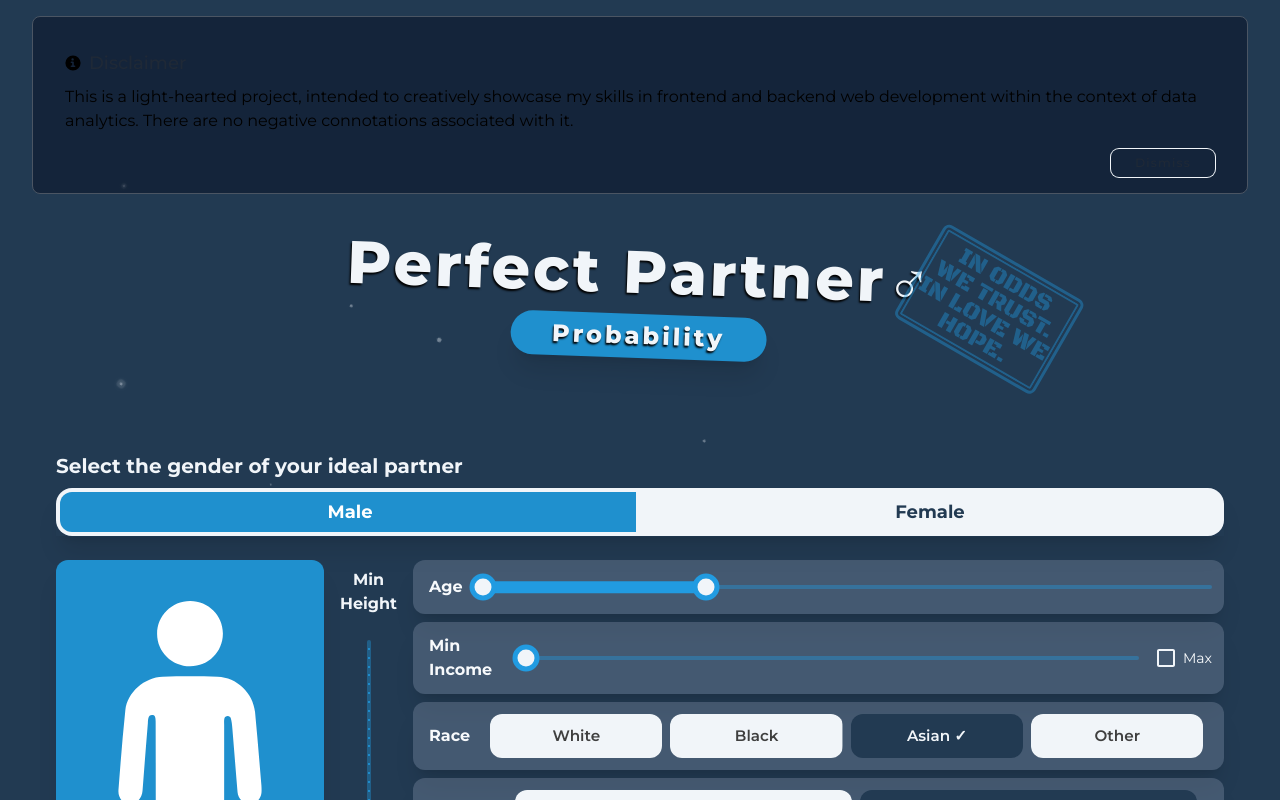
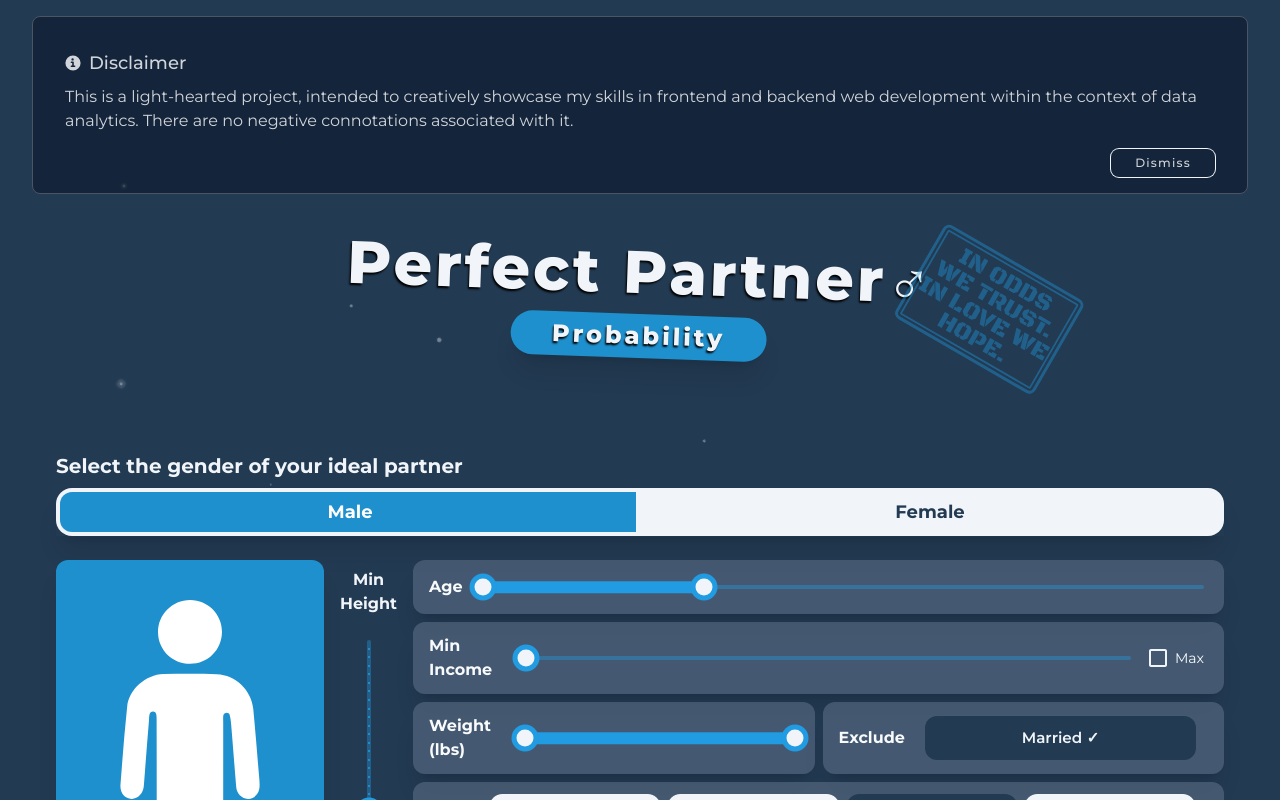
Before and after one commit to numanwaziri/how-rare-am-i, a React (Vite) app in the folder Frontend_React/: page / in a window 1280 px wide. Shown: the top 800 px of the page. Built offline with nearby package versions, Linux system fonts and the light colour scheme.

Commit message:
replace the bmi exclusion option with a weight slider

```diff
--- a/Frontend_React/src/App.jsx
+++ b/Frontend_React/src/App.jsx
@@ -14,6 +14,10 @@ function App({ sex, setSex, sexColors }) {
     val: 152.4,
     isMax: false,
   });
+  const [weight, setWeight] = useSessionStorageState(
+    "weight",
+    [29.4835, 256.27968905],
+  );
   const [income, setIncome] = useSessionStorageState("income", {
     val: 0,
     isMax: false,
@@ -26,7 +30,7 @@ function App({ sex, setSex, sexColors }) {
     Other: false,
   });
   const [exclude, setExclude] = useSessionStorageState("exclude", {
-    Obese: false,
+    // "BMI>30": false,
     Married: true,
   });
   const [isLoading, setIsLoading] = useSessionStorageState("isLoading", false);
@@ -34,7 +38,15 @@ function App({ sex, setSex, sexColors }) {
 
   const fetchData = async () => {
     setIsLoading(true);
-    const URL = createApiRequest(sex, height, income, age, race, exclude);
+    const URL = createApiRequest(
+      sex,
+      height,
+      income,
+      age,
+      weight,
+      race,
+      exclude,
+    );
     try {
       const response = await fetch(URL);
       if (!response.ok) {
@@ -79,6 +91,8 @@ function App({ sex, setSex, sexColors }) {
             setIncome={setIncome}
             age={age}
             setAge={setAge}
+            weight={weight}
+            setWeight={setWeight}
             race={race}
             setRace={setRace}
             exclude={exclude}
@@ -104,6 +118,7 @@ function App({ sex, setSex, sexColors }) {
               height={height}
               income={income}
               age={age}
+              weight={weight}
               race={race}
               exclude={exclude}
             />{" "}
--- a/Frontend_React/src/components/CheckBoxGrid/CheckboxGrid.jsx
+++ b/Frontend_React/src/components/CheckBoxGrid/CheckboxGrid.jsx
@@ -14,8 +14,12 @@ const CheckboxGrid = memo(({ items, sex, value, setValue }) => {
     <div className="flex flex-1 items-center justify-center gap-3 transition-all">
       <div
         className={`justify-content-center grid flex-1 ${
-          items.length == 4 ? "grid-cols-4" : "grid-cols-2"
-        } justify-items-center gap-2 rounded-2xl max-md:grid-cols-2 max-sm:gap-1 max-sm:p-1`}
+          items.length == 4
+            ? "grid-cols-4  max-md:grid-cols-2"
+            : items.length == 1
+              ? "grid-cols-1 "
+              : "grid-cols-2"
+        } justify-items-center gap-2 rounded-2xl max-sm:gap-1 max-sm:p-1`}
       >
         {items.map((item, index) => (
           <CustomCheckbox
@@ -36,7 +40,7 @@ const CheckboxGrid = memo(({ items, sex, value, setValue }) => {
             : "-ml-7 scale-0 max-sm:-ml-10"
         }`}
       >
-        {items.length === 2 ? "Both" : "Any"}
+        {items.length === 4 ? "Any" : ""}
       </span>
     </div>
   );
--- a/Frontend_React/src/components/CompositeComponents/Controls.jsx
+++ b/Frontend_React/src/components/CompositeComponents/Controls.jsx
@@ -13,6 +13,8 @@ export const Controls = memo(
     setIncome,
     age,
     setAge,
+    weight,
+    setWeight,
     race,
     setRace,
     exclude,
@@ -34,6 +36,30 @@ export const Controls = memo(
       ),
       [race, sex, setRace],
     );
+
+    const WeightSlider = useMemo(() => {
+      return (
+        <CustomSlider
+          sex={sex}
+          sexColors={sexColors}
+          value={weight}
+          setValue={setWeight}
+          min={29.4835}
+          max={256.27968905}
+          step={5 / 2.20462262185}
+          gaps={5 / 2.20462262185}
+          formatLabel={(kg) => {
+            let val;
+            if (kg === 29.4835 || kg === 256.27968905) {
+              val = "Any";
+            } else {
+              val = Math.round(kg * 2.20462262185);
+            }
+            return val;
+          }}
+        />
+      );
+    }, [sex, weight, setWeight]);
 
     const excludeCheckboxGrid = useMemo(
       () => (
@@ -117,9 +143,11 @@ export const Controls = memo(
           value={income}
         />
 
+        <div className="flex gap-2 max-lg:flex-col">
+          <HorizontalStack text="Weight (lbs)" component={WeightSlider} />
+          <HorizontalStack text="Exclude" component={excludeCheckboxGrid} />
+        </div>
         <HorizontalStack text="Race" component={raceCheckboxGrid} />
-
-        <HorizontalStack text="Exclude" component={excludeCheckboxGrid} />
         <div className="sm:h-[6.63rem]">
           <FancyButton sex={sex} fetchData={fetchData} isLoading={isLoading} />
         </div>
--- a/Frontend_React/src/components/CompositeComponents/HorizontalStack.jsx
+++ b/Frontend_React/src/components/CompositeComponents/HorizontalStack.jsx
@@ -55,8 +55,8 @@ export const HorizontalStack = ({
   }, [isSmallScreen, value]);
 
   return (
-    <div className="flex items-center justify-center gap-5 rounded-xl bg-slate-400 bg-opacity-30 py-3 pl-4 pr-3 shadow-xl max-sm:gap-4 max-sm:py-1 max-sm:pl-3 max-sm:pr-4">
-      <span className="  text-left font-bold  text-slate-50 max-sm:text-sm">
+    <div className="flex flex-1 items-center justify-center gap-5 rounded-xl bg-slate-400 bg-opacity-30 py-3 pl-4 pr-5 shadow-xl max-sm:gap-4 max-sm:py-1 max-sm:pl-3 ">
+      <span className="   text-left font-bold  text-slate-50 max-sm:text-sm">
         {text}
       </span>
       {component}
--- a/Frontend_React/src/components/CustomSlider.jsx
+++ b/Frontend_React/src/components/CustomSlider.jsx
@@ -17,6 +17,7 @@ export const CustomSlider = memo(
     style,
     orientation,
     marks,
+    gaps = 1,
   }) => {
     const theme = createTheme({
       breakpoints: {
@@ -109,7 +110,7 @@ export const CustomSlider = memo(
     const handleChange = (event, newValue) => {
       if (Array.isArray(newValue) && newValue.length === 2) {
         // Ensure there's at least 1 unit gap between the slider values
-        const gap = 1; // Minimum gap
+        const gap = gaps; // Minimum gap
         const [newLower, newUpper] = newValue;
 
         if (newUpper - newLower < gap) {
--- a/Frontend_React/src/components/InfoAlert.jsx
+++ b/Frontend_React/src/components/InfoAlert.jsx
@@ -19,7 +19,7 @@ function InfoAlert({ title, children }) {
     >
       <div className="flex items-center">
         <svg
-          className="me-2 h-4 w-4 flex-shrink-0 dark:text-gray-300"
+          className="me-2 h-4 w-4 flex-shrink-0 text-gray-300"
           aria-hidden="true"
           xmlns="http://www.w3.org/2000/svg"
           fill="currentColor"
@@ -28,17 +28,13 @@ function InfoAlert({ title, children }) {
           <path d="M10 .5a9.5 9.5 0 1 0 9.5 9.5A9.51 9.51 0 0 0 10 .5ZM9.5 4a1.5 1.5 0 1 1 0 3 1.5 1.5 0 0 1 0-3ZM12 15H8a1 1 0 0 1 0-2h1v-3H8a1 1 0 0 1 0-2h2a1 1 0 0 1 1 1v4h1a1 1 0 0 1 0 2Z" />
         </svg>
         <span className="sr-only">Info</span>
-        <h3 className="text-lg font-medium text-gray-800 dark:text-gray-300">
-          {title}
-        </h3>
+        <h3 className="text-lg font-medium  text-gray-300">{title}</h3>
       </div>
-      <div className="text-grsay-800 mb-4 mt-2 dark:text-gray-300 max-sm:text-sm">
-        {children}
-      </div>
+      <div className=" mb-4 mt-2 text-gray-300 max-sm:text-sm">{children}</div>
       <div className="flex">
         <button
           type="button"
-          className="ml-auto w-[6.5rem] rounded-lg border border-gray-700 bg-transparent px-3 py-1.5 text-center text-xs font-medium tracking-widest text-gray-800 ring-1 ring-slate-100 hover:scale-100 hover:bg-gray-800 hover:text-white focus:outline-none focus:ring-4 focus:ring-gray-300 dark:border-gray-600 dark:text-gray-300 dark:hover:bg-gray-600 dark:hover:text-white dark:focus:ring-gray-800"
+          className="ml-auto w-[6.5rem] rounded-lg border border-gray-600 bg-transparent px-3 py-1.5 text-center text-xs font-medium tracking-widest text-gray-300 ring-1  ring-slate-100 hover:scale-100 hover:bg-gray-600 hover:text-white focus:outline-none focus:ring-4  focus:ring-gray-800"
           onClick={handleDismiss}
           aria-label="Close"
         >
--- a/Frontend_React/src/components/SexToggle/ImageSlider.jsx
+++ b/Frontend_React/src/components/SexToggle/ImageSlider.jsx
@@ -13,14 +13,14 @@ export const ImageSlider = memo(({ sex }) => {
           <img
             src={female}
             alt="Your SVG"
-            className="h-[80%] w-[70%]   object-contain"
+            className="h-[80%] w-[70%]  object-contain   max-md:w-[60%]"
           />
         </div>
         <div className="flex  h-full w-1/2 items-center justify-center bg-male-light ">
           <img
             src={male}
             alt="Your SVG"
-            className="h-[80%] w-[70%] object-contain"
+            className="h-[80%] w-[70%] object-contain max-md:w-[60%]"
           />
         </div>
       </div>
--- a/Frontend_React/src/sections/About.jsx
+++ b/Frontend_React/src/sections/About.jsx
@@ -103,9 +103,13 @@ export const About = ({ sex }) => {
                 However
               </span>
               , this method assumes similarities in impacts across datasets.
-              While aiming for a close approximation of effects between
-              datasets, it acknowledges potential limitations due to
-              complexities and dependencies among variables within these groups.
+              While aiming for a{" "}
+              <span className="rounded-sm bg-slate-400 bg-opacity-20 px-1 font-bold">
+                close approximation
+              </span>{" "}
+              of effects between datasets, it acknowledges potential limitations
+              due to complexities and dependencies among variables within these
+              groups.
             </p>
           </div>
         </CustomAccordion>
--- a/Frontend_React/src/sections/Form.jsx
+++ b/Frontend_React/src/sections/Form.jsx
@@ -17,6 +17,8 @@ export const Form = ({
   setIncome,
   age,
   setAge,
+  weight,
+  setWeight,
   race,
   setRace,
   exclude,
@@ -53,7 +55,7 @@ export const Form = ({
 
   useEffect(() => {
     setFetchedData(null);
-  }, [height, income, age, exclude, race, sex]);
+  }, [height, income, age, exclude, race, sex, weight]);
 
   const cmToFeetInches = useCallback((cm) => {
     if (cm === 121.92) {
@@ -96,7 +98,7 @@ export const Form = ({
         <SexToggle sex={sex} setSex={setSex} setFetchedData={setFetchedData} />
       </div>
       <div className="flex px-2 max-sm:flex-col">
-        <div className="h-[26.6rem] w-1/4 transition-all   max-lg:h-[26.3rem] max-md:h-[29.3rem] max-sm:h-28 max-sm:w-full sm:px-2 sm:pb-3 md:px-4">
+        <div className="h-[26rem] w-1/4 transition-all   max-lg:h-[30.8rem] max-md:h-[33.7rem] max-sm:h-28 max-sm:w-full sm:px-2 sm:pb-3 md:px-4">
           <ImageSlider sex={sex} />
         </div>
         <div className=" flex">
@@ -133,6 +135,8 @@ export const Form = ({
             setIncome={setIncome}
             age={age}
             setAge={setAge}
+            weight={weight}
+            setWeight={setWeight}
             race={race}
             setRace={setRace}
             exclude={exclude}
--- a/Frontend_React/src/sections/Results.jsx
+++ b/Frontend_React/src/sections/Results.jsx
@@ -11,6 +11,7 @@ export const Results = ({
   setData,
   sex,
   age,
+  weight,
   race,
   income,
   height,
@@ -57,8 +58,31 @@ export const Results = ({
     if (!exclude.Married) criteria.push("any marital status");
     else criteria.push("not married");
 
-    if (!exclude.Obese) criteria.push("any weight");
-    else criteria.push("not obese");
+    // if (!exclude["BMI>30"]) criteria.push("any weight");
+    // else criteria.push("Maximum BMI is 30");
+    if (weight) {
+      const weightMin = weight[0];
+      const weightMax = weight[1];
+      const minValue = 29.4835;
+      const maxValue = 256.27968905;
+      let text;
+      if (weightMin === minValue && weightMax !== maxValue) {
+        text = `max weight ${Math.round(weightMax * 2.20462262185)} lbs`;
+      } else if (weightMax === maxValue && weightMin !== minValue) {
+        text = `mix weight ${Math.round(weightMin * 2.20462262185)} lbs`;
+      } else if (weightMin !== minValue && weightMax !== maxValue) {
+        text = `weight between ${Math.round(
+          weightMin * 2.20462262185,
+        )}-${Math.round(weightMax * 2.20462262185)} lbs`;
+      } else {
+        text = "Any weight";
+      }
+
+      criteria.push(text);
+    }
+
+    //
+    //
 
     const allRaces = Object.values(race).every((value) => value);
     const noRaces = Object.values(race).every((value) => !value);
--- a/Frontend_React/src/utils/apiUtils.js
+++ b/Frontend_React/src/utils/apiUtils.js
@@ -1,5 +1,5 @@
 import { ApiUrl } from "../Config.js";
-const createApiRequest = (sex, height, income, age, race, exclude) => {
+const createApiRequest = (sex, height, income, age, weight, race, exclude) => {
   const params = new URLSearchParams();
 
   // Sex (1 for Male, 2 for Female)
@@ -25,6 +25,10 @@ const createApiRequest = (sex, height, income, age, race, exclude) => {
     params.append("age_max", age[1]);
   }
 
+  // Weight range
+  if (weight[0] !== 29.4835) params.append("weight_min", weight[0]);
+  if (weight[1] !== 256.27968905) params.append("weight_max", weight[1]);
+
   // Race
   const allRaces = Object.values(race).every((value) => value);
   const noRaces = Object.values(race).every((value) => !value);
@@ -38,7 +42,6 @@ const createApiRequest = (sex, height, income, age, race, exclude) => {
   }
 
   // Exclude
-  if (exclude.Obese) params.append("bmi_max", 30);
   if (exclude.Married) params.append("exclude_married", 1);
 
   return `${ApiUrl}?${params.toString()}`;
```
